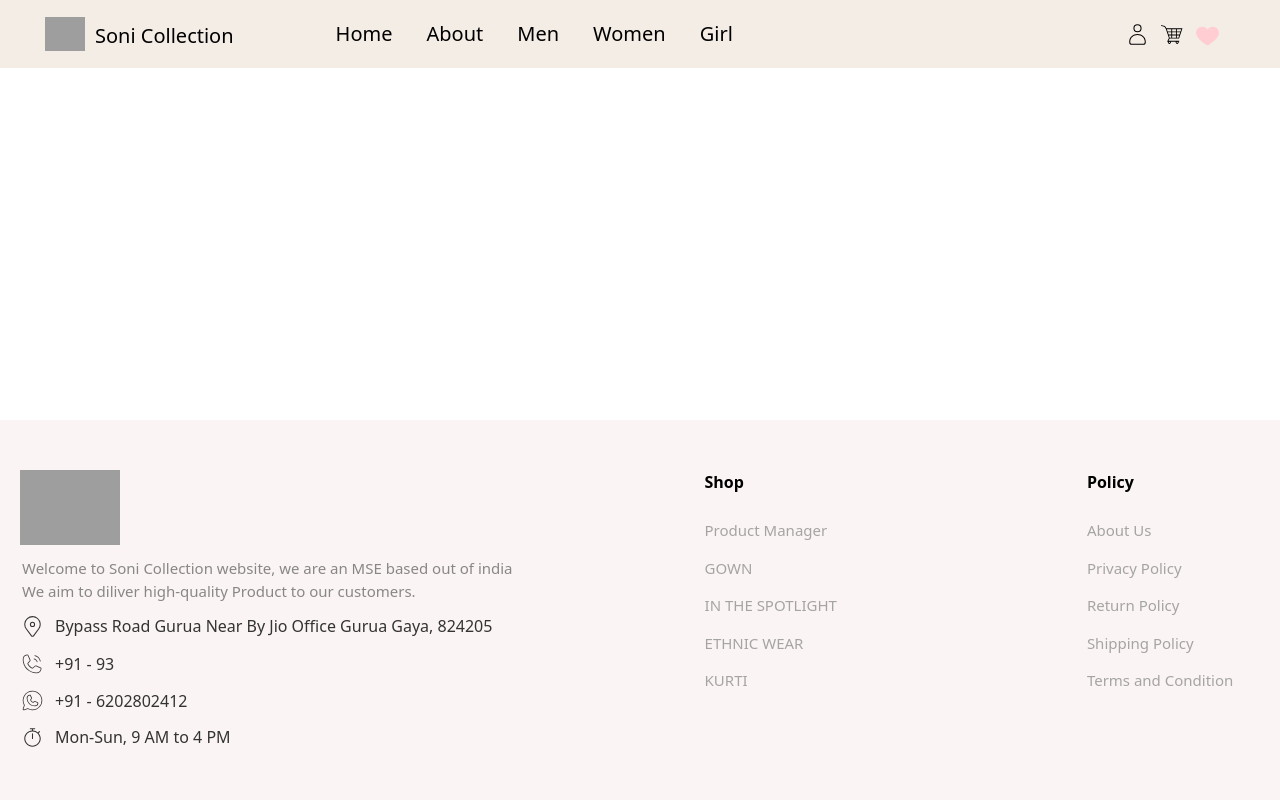
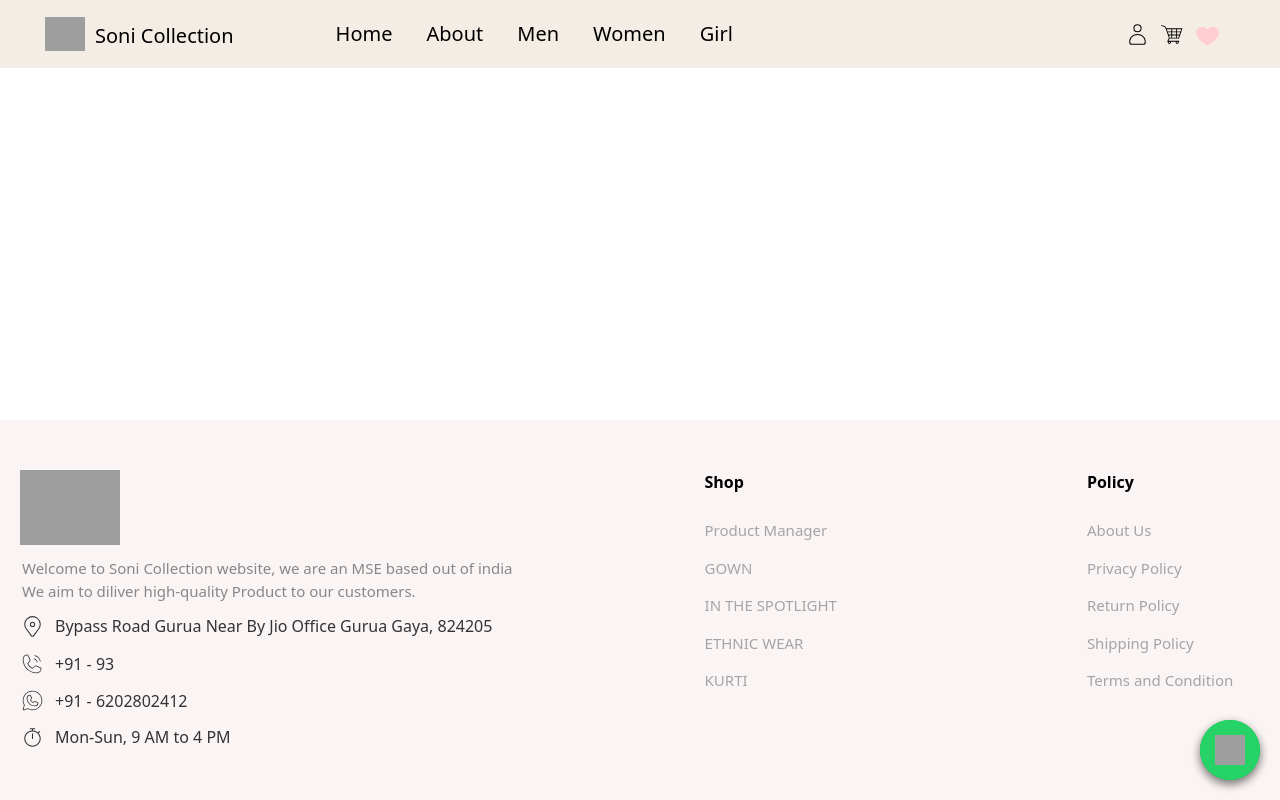
Before and after one commit to rahul-kumar620/ecommerce, a React (Vite) app: page /ecommerce/whatsappautton in a window 1280 px wide. Built offline with nearby package versions, Linux system fonts and the light colour scheme; grey boxes are pictures that could not be loaded.

Commit message:
working on whatsup feature

```diff
--- a/src/App.jsx
+++ b/src/App.jsx
@@ -1,43 +1,3 @@
-// // import React from "react";
-// import { BrowserRouter as Router, Routes, Route } from "react-router-dom";
-// // import Header from "./components/Header";
-// import HomeSlider from "./Pages/Home/HomeSlider";
-// import About from "./Pages/About/About";
-// import Boys from "./Pages/Boys/Boys";
-// import Girls from "./Pages/Girls/Girls";
-// import Mens from "./Pages/Mens/Mens";
-// import Women from "./Pages/Womens/Womens";
-// import Footer from "./components/Footer";
-// import Headers from "./components/Headers";
-// import Login from "./Pages/Login/Login";
-// import ProductDetails from "./components/ProductDetails";
-// import Favorites from "./components/Favorites";
-// import CartPages from "./components/CartPages";
-
-// function App() {
-//   return (
-//     <Router basename="/ecommerce">
-//       {/* <Header /> */}
-//       <Headers />
-//       <Routes>
-//         <Route path="/" element={<HomeSlider />} />
-//         <Route path="/about" element={<About />} />
-//         <Route path="/boys" element={<Boys />} />
-//         <Route path="/girls" element={<Girls />} />
-//         <Route path="/mens" element={<Mens />} />
-//         <Route path="/womens" element={<Women />} />
-//         <Route path="/login" element={<Login />} />
-//         <Route path="/Productdetails/:id" element={<ProductDetails />} />
-//         <Route path="/favorites" element={<Favorites />} />
-//         <Route path="/cartpages" element={<CartPages />} />
-//       </Routes>
-//       <Footer />
-//     </Router>
-//   );
-// }
-
-// export default App;
-
 import { BrowserRouter as Router, Routes, Route } from "react-router-dom";
 import HomeSlider from "./Pages/Home/HomeSlider";
 import About from "./Pages/About/About";
@@ -52,6 +12,7 @@ import ProductDetails from "./components/ProductDetails";
 import Favorites from "./components/Favorites";
 import CartPages from "./components/CartPages";
 import Productmanager from "./components/Productmanager";
+import WhatsAppButton from "./components/WhatsAppButton";
 
 function App() {
   return (
@@ -71,8 +32,10 @@ function App() {
             <Route path="/favorites" element={<Favorites />} />
             <Route path="/cartpages" element={<CartPages />} />
             <Route path="/productmanager" element={<Productmanager />} />
+            <Route path="/whatsappautton" element={<WhatsAppButton />} />
           </Routes>
         </main>
+        <WhatsAppButton />
         <Footer />
       </Router>
     </div>
--- a/src/Pages/Mens/Mens.jsx
+++ b/src/Pages/Mens/Mens.jsx
@@ -427,7 +427,7 @@ const Mens = () => {
                       className="left-side-texts-men"
                       onClick={() => toggleDropdown("size")}
                     >
-                      Size {openDropdown === "size" ? "▲" : "▼"}
+                      Size {openDropdown === "size" ? "▼" : "▲"}
                     </p>
                     {openDropdown === "size" && (
                       <div className="dropdown-content-men">
@@ -497,7 +497,7 @@ const Mens = () => {
                       className="left-side-texts-men"
                       onClick={() => toggleDropdown("color")}
                     >
-                      Colour/Variant {openDropdown === "color" ? "▲" : "▼"}
+                      Colour/Variant {openDropdown === "color" ? "▼" : "▲"}
                     </p>
                     {openDropdown === "color" && (
                       <div className="dropdown-content-men open">
@@ -520,7 +520,7 @@ const Mens = () => {
                       className="left-side-texts-men"
                       onClick={() => toggleDropdown("price")}
                     >
-                      Price Range {openDropdown === "price" ? "▲" : "▼"}
+                      Price Range {openDropdown === "price" ? "▼" : "▲"}
                     </p>
                     {openDropdown === "price" && (
                       <div className="dropdown-content-men open">
--- a/src/Pages/Womens/Womens.jsx
+++ b/src/Pages/Womens/Womens.jsx
@@ -382,7 +382,7 @@ const Womens = () => {
                     className="left-side-texts-women"
                     onClick={() => toggleDropdown("size")}
                   >
-                    Size {openDropdown === "size" ? "▲" : "▼"}
+                    Size {openDropdown === "size" ? "▼" : "▲"}
                   </p>
                   {openDropdown === "size" && (
                     <div className="dropdown-content-women open">
@@ -408,7 +408,7 @@ const Womens = () => {
                     className="left-side-texts-women"
                     onClick={() => toggleDropdown("color")}
                   >
-                    Colour/Variant {openDropdown === "color" ? "▲" : "▼"}
+                    Colour/Variant {openDropdown === "color" ? "▼" : "▲"}
                   </p>
                   {openDropdown === "color" && (
                     <div className="dropdown-content-women open">
@@ -431,7 +431,7 @@ const Womens = () => {
                     className="left-side-texts-women"
                     onClick={() => toggleDropdown("price")}
                   >
-                    Price Range {openDropdown === "price" ? "▲" : "▼"}
+                    Price Range {openDropdown === "price" ? "▼" : "▲"}
                   </p>
                   {openDropdown === "price" && (
                     <div className="dropdown-content-women open">
--- a/src/components/Footer.jsx
+++ b/src/components/Footer.jsx
@@ -13,7 +13,7 @@ const Footer = () => {
     <div className="main_footer">
       <div className="sub_footer">
         <div className="footer_image">
-          <img src="https://res.cloudinary.com/dqprmy5ro/image/upload/v1750063720/footer-image_mjxoyo.jpg" />
+          <img src="https://res.cloudinary.com/dqprmy5ro/image/upload/v1759389655/Gemini_Generated_Image_7mgp457mgp457mgp_tzfbal.png" />
         </div>
         <div className="heading_text_footer">
           <p className="main_heading_footer">
--- a/src/components/Headers.jsx
+++ b/src/components/Headers.jsx
@@ -33,7 +33,7 @@ const Headers = () => {
       <div className="sub_logo_ancher">
         <div className="logo">
           <img
-            src="https://res.cloudinary.com/dqprmy5ro/image/upload/v1749808432/logo_ynmcyu.jpg"
+            src="https://res.cloudinary.com/dqprmy5ro/image/upload/v1759389655/Gemini_Generated_Image_7mgp457mgp457mgp_tzfbal.png"
             alt="Logo"
             className="header_logo"
           />
--- /dev/null
+++ b/src/components/WhatsAppButton.jsx
@@ -0,0 +1,38 @@
+// import React from 'react';
+const WhatsAppButton = () => {
+  const phoneNumber = "9334837719";
+  const message = "Hi, I would like to get more information.";
+  const whatsappLink = `https://wa.me/${phoneNumber}?text=${encodeURIComponent(
+    message
+  )}`;
+
+  return (
+    <a
+      href={whatsappLink}
+      target="_blank"
+      rel="noopener noreferrer"
+      style={{
+        position: "fixed",
+        bottom: "20px",
+        right: "20px",
+        backgroundColor: "#25D366",
+        borderRadius: "50%",
+        width: "60px",
+        height: "60px",
+        display: "flex",
+        justifyContent: "center",
+        alignItems: "center",
+        zIndex: 1000,
+        boxShadow: "0px 4px 10px rgba(0, 0, 0, 0.3)",
+      }}
+    >
+      <img
+        src="https://cdn-icons-png.flaticon.com/512/733/733585.png"
+        alt="WhatsApp"
+        style={{ width: "30px", height: "30px" }}
+      />
+    </a>
+  );
+};
+
+export default WhatsAppButton;
```
